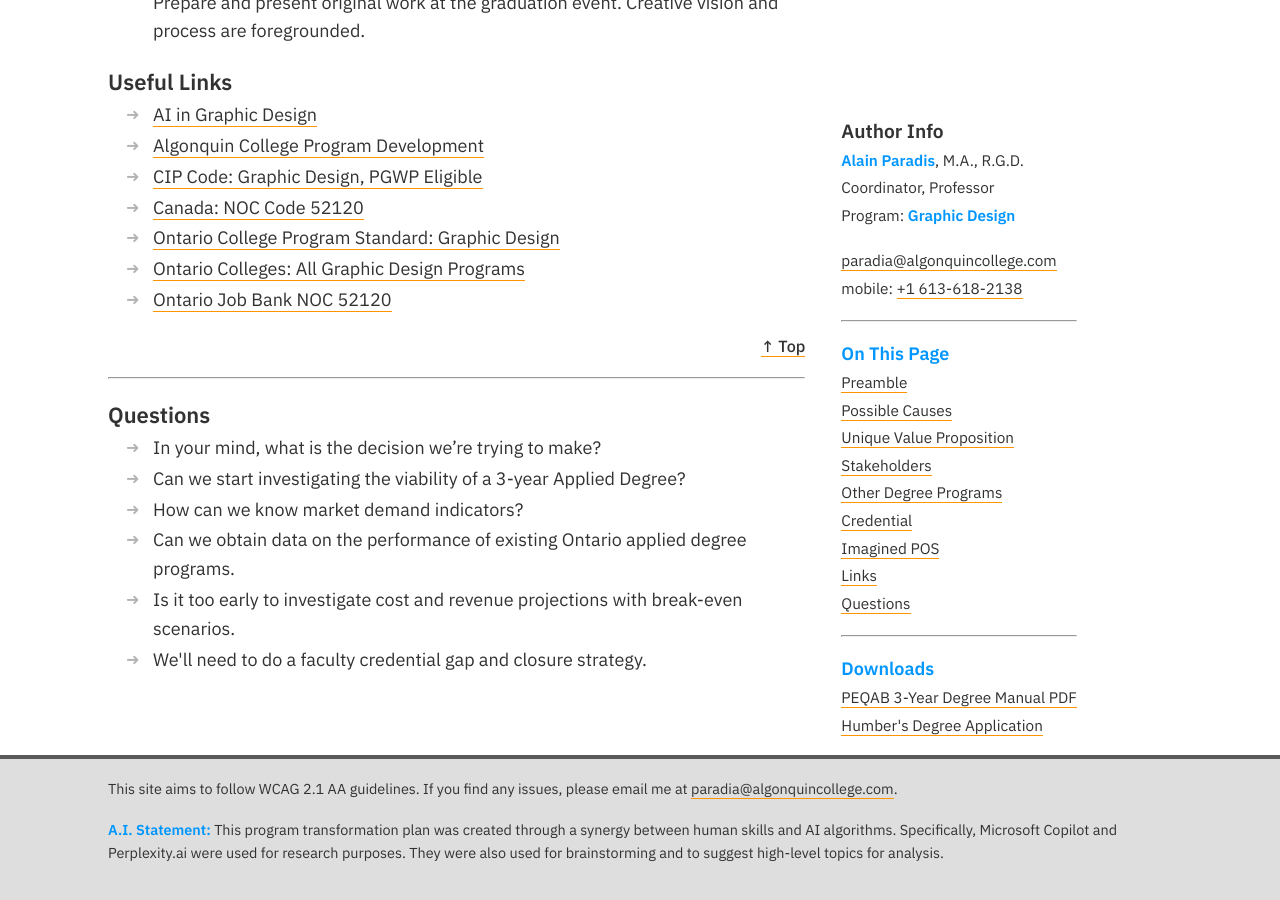
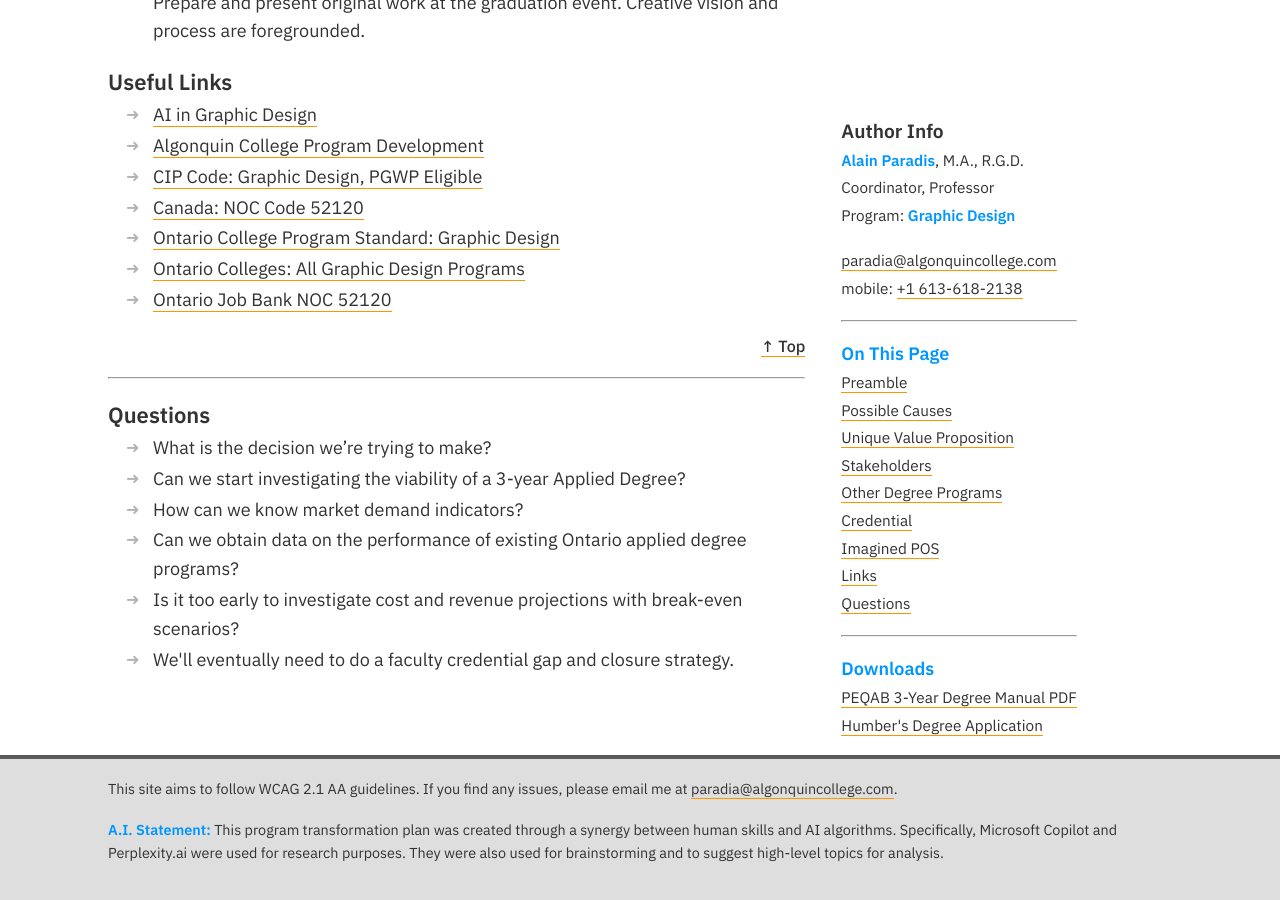
Before and after one commit to AlainParadis/program-transformation, a Jekyll site: the page built from index.md, in a window 1280 px wide and 900 px high, scrolled down 10610 px. Built offline with Jekyll 4.4.1, drawn with Linux system fonts in a browser that asks for light colours.

Commit message:
Refine wording and punctuation in questions include
Clarify and standardize several list items in _includes/questions.html: simplify the opening question to "What is the decision we're trying to make?", add missing question marks to items about program performance and projections, and soften the faculty action to "We'll eventually need to do a faculty credential gap and closure strategy." These edits improve clarity and consistency.

```diff
--- a/_includes/questions.html
+++ b/_includes/questions.html
@@ -2,10 +2,10 @@
 	<a name="questions">Questions</a>
 </h4>
 <ul>
-	<li>In your mind, what is the decision we’re trying to make?</li>
+	<li>What is the decision we’re trying to make?</li>
 	<li>Can we start investigating the viability of a 3-year Applied Degree?</li>
 	<li>How can we know market demand indicators?</li>
-	<li>Can we obtain data on the performance of existing Ontario applied degree programs.</li>
-	<li>Is it too early to investigate cost and revenue projections with break-even scenarios.</li>
-	<li>We'll need to do a faculty credential gap and closure strategy.</li>
+	<li>Can we obtain data on the performance of existing Ontario applied degree programs?</li>
+	<li>Is it too early to investigate cost and revenue projections with break-even scenarios?</li>
+	<li>We'll eventually need to do a faculty credential gap and closure strategy.</li>
 </ul>
```
